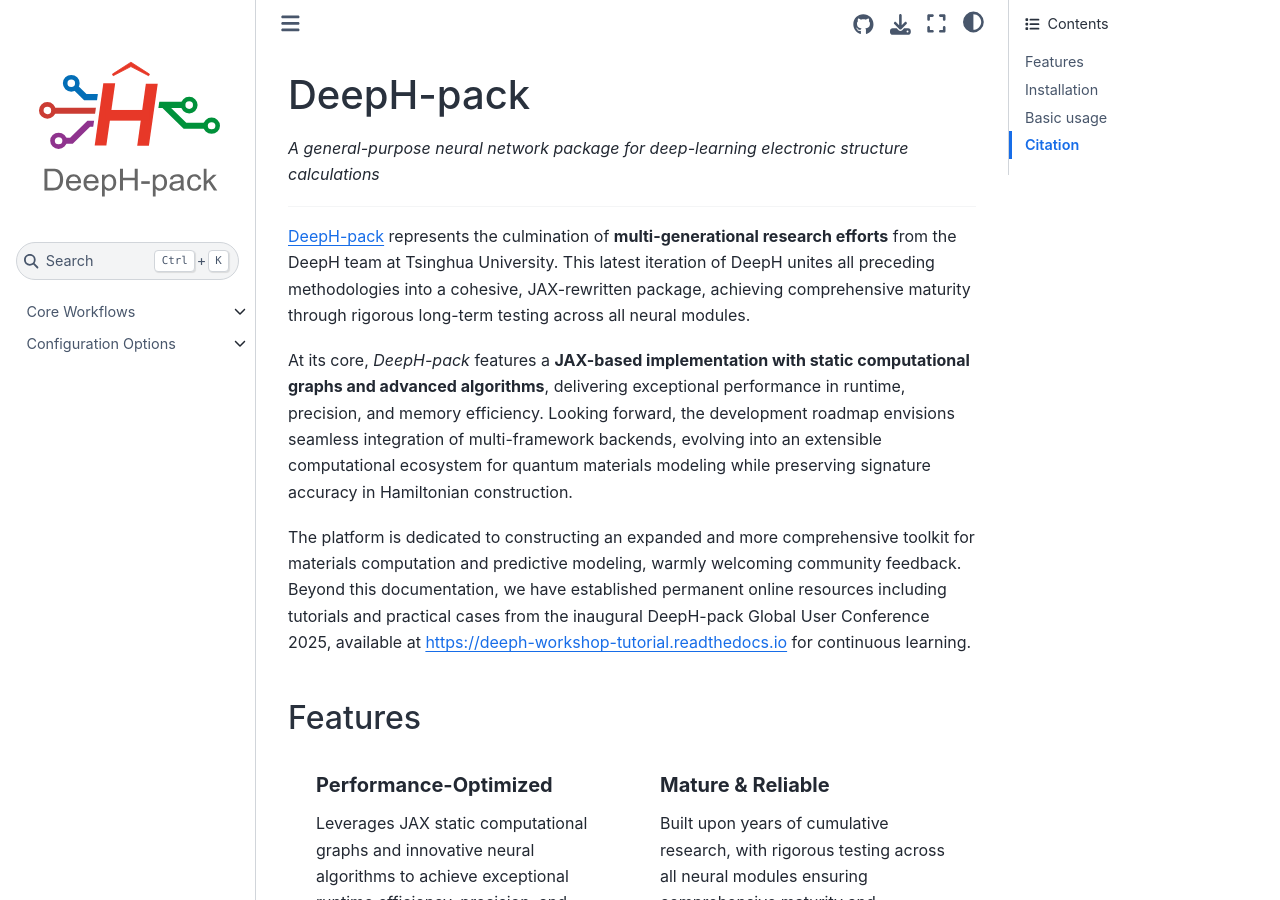
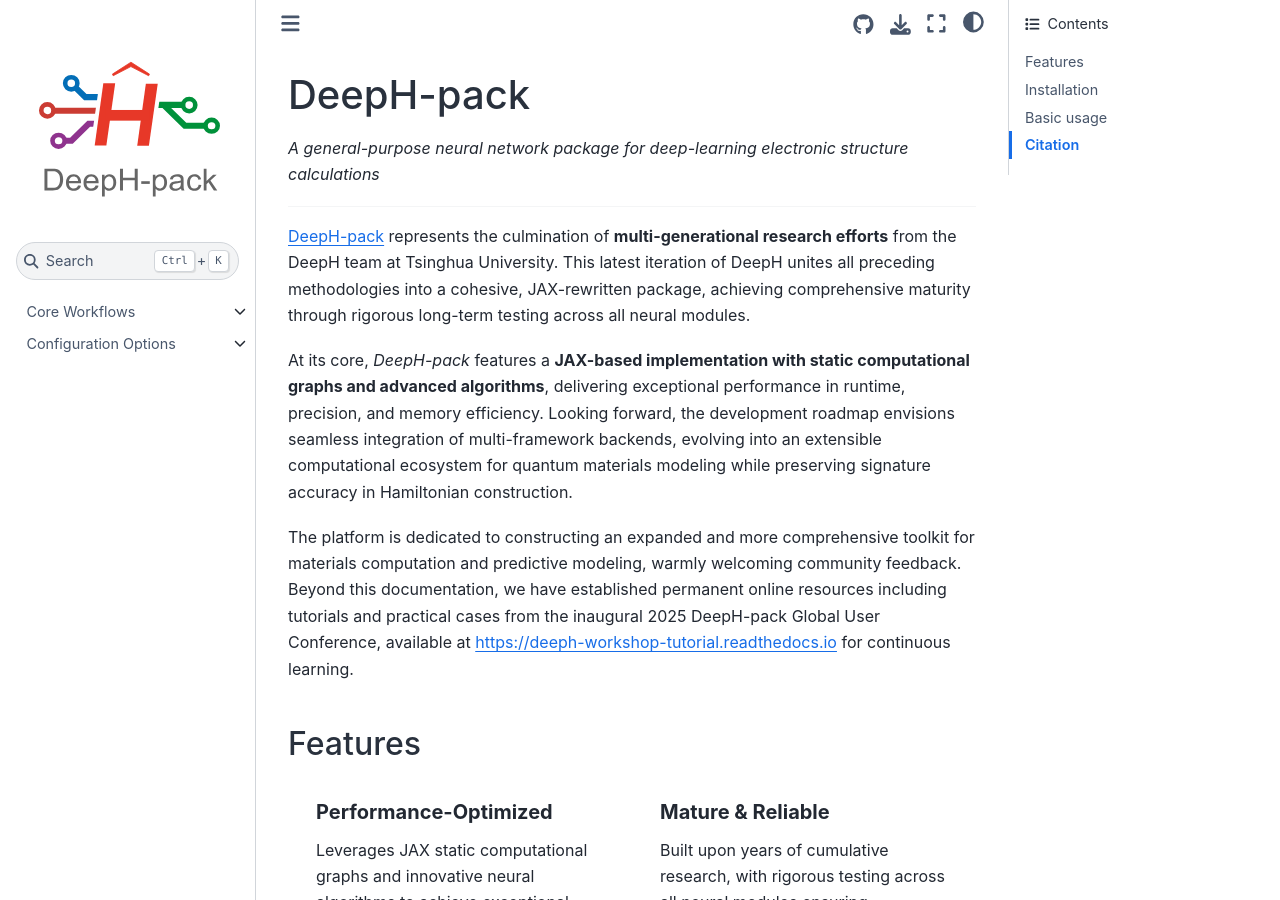
Before and after one commit to kYangLi/DeepH-pack-docs, a Sphinx documentation site: the page built from docs/index.rst, in a window 1280 px wide and 900 px high. Built offline with Sphinx 7.4.7 and the Sphinx Book theme 1.1.4, drawn with Linux system fonts in a browser that asks for light colours; pages that are not in the unit, such as notebooks, are missing from menus.

```diff
--- a/docs/index.rst
+++ b/docs/index.rst
@@ -11,7 +11,7 @@ DeepH-pack
 
 At its core, `DeepH-pack` features a **JAX-based implementation with static computational graphs and advanced algorithms**, delivering exceptional performance in runtime, precision, and memory efficiency. Looking forward, the development roadmap envisions seamless integration of multi-framework backends, evolving into an extensible computational ecosystem for quantum materials modeling while preserving signature accuracy in Hamiltonian construction.
 
-The platform is dedicated to constructing an expanded and more comprehensive toolkit for materials computation and predictive modeling, warmly welcoming community feedback. Beyond this documentation, we have established permanent online resources including tutorials and practical cases from the inaugural DeepH-pack Global User Conference 2025, available at https://deeph-workshop-tutorial.readthedocs.io for continuous learning.
+The platform is dedicated to constructing an expanded and more comprehensive toolkit for materials computation and predictive modeling, warmly welcoming community feedback. Beyond this documentation, we have established permanent online resources including tutorials and practical cases from the inaugural 2025 DeepH-pack Global User Conference, available at https://deeph-workshop-tutorial.readthedocs.io for continuous learning.
 
 Features
 ^^^^^^^^
```
